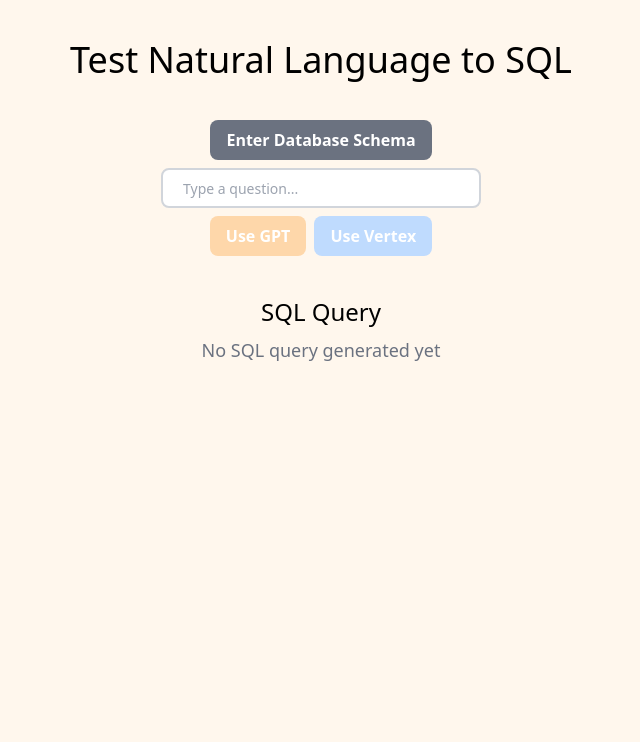
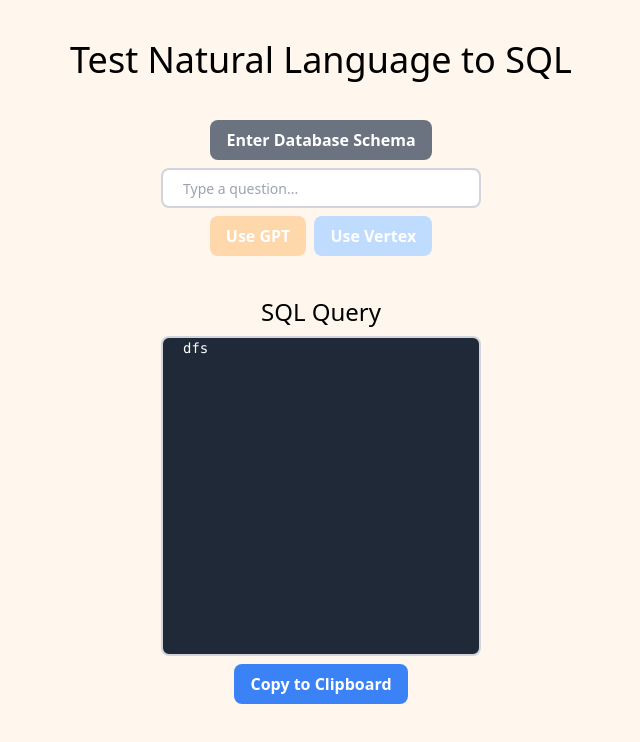
Before and after one commit to MartinGulla00/tesis-fe, a React (Vite) app in the folder tesis/: page / in a window 1280 px wide. Shown: the top 742 px of the page, without its empty margins (319-959 px from the left). Built offline with nearby package versions, Linux system fonts and the light colour scheme.

Commit message:
Add vertex endpoint

```diff
--- a/tesis/src/App.tsx
+++ b/tesis/src/App.tsx
@@ -1,16 +1,44 @@
 import { useState } from "react"
 import { Modal } from "./Modal"
+import { useMutation } from "@tanstack/react-query"
+import { createQuery } from "./api/vertex"
 
 export const App = () => {
   const [query, setQuery] = useState('')
   const [databaseSchema, setDatabaseSchema] = useState('')
   const [showSchemaInput, setShowSchemaInput] = useState(false)
-  const [resultSqlQuery, setResultSqlQuery] = useState('')
+  const [resultSqlQuery, setResultSqlQuery] = useState('dfs')
   const [modelToUse, setModelToUse] = useState<'gpt'|'vertex'>('gpt')
+  const [isCopied, setIsCopied] = useState(false);
+
+  const handleCopy = () => {
+    navigator.clipboard.writeText(resultSqlQuery);
+    setIsCopied(true);
+
+    // Revert the state after 3 seconds
+    setTimeout(() => {
+      setIsCopied(false);
+    }, 3000);
+  };
+
+  const { mutate: vertexMutation, isPending } = useMutation({
+    mutationFn: createQuery.mutation,
+    onSuccess: (data) => {
+      setResultSqlQuery(data)
+    },
+    onError: (err) => {
+      // set error
+    },
+  });
 
   const handleSubmit = (e: React.FormEvent) => {
     e.preventDefault()
-    setResultSqlQuery(`${modelToUse} - ${query} - ${databaseSchema}`)
+    if (modelToUse === 'gpt') {
+      // call GPT mutation
+      return
+    }
+    if (modelToUse === 'vertex')
+      vertexMutation({ query, schema: databaseSchema })
   }
 
   return (
@@ -64,12 +92,20 @@ export const App = () => {
       </form>
         <div className="flex flex-col gap-2 justify-center pt-10 w-1/4 items-center">
           <h2 className="text-2xl">SQL Query</h2>
-          {resultSqlQuery ? (
-            <textarea
-              className="border-2 border-gray-300 px-5 pr-16 rounded-lg text-sm focus:outline-gray-500 w-full h-80 font-mono bg-gray-800 text-white resize-none"
-              value={resultSqlQuery}
-              readOnly
-            />
+          {isPending && <p className="text-lg text-gray-500">Loading...</p>}
+          {!isPending && resultSqlQuery ? (
+            <>
+              <textarea
+                className="border-2 border-gray-300 px-5 pr-16 rounded-lg text-sm focus:outline-gray-500 w-full h-80 font-mono bg-gray-800 text-white resize-none"
+                value={resultSqlQuery}
+                readOnly
+              />
+              <button type="button" className={`${
+                isCopied ? 'bg-green-500' : 'bg-blue-500 hover:bg-blue-700'
+              } text-white font-bold py-2 px-4 rounded-lg w-fit transition-colors duration-300`} onClick={handleCopy}>
+              {isCopied ? 'Copied!' : 'Copy to Clipboard'}
+              </button>
+            </>
           ) : (
             <p className="text-lg text-gray-500">No SQL query generated yet</p>
           )}
--- a/tesis/src/api/vertex.ts
+++ b/tesis/src/api/vertex.ts
@@ -1,19 +1,18 @@
-// export const createQuery = {
-//     mutation: async ({
-//       userId,
-//       couponCode,
-//       subscriptionPriceId,
-//     }: CreateStripeSubscriptionParams) => {
-//       const { data } = await publicAPI.post<
-//         ServiceResponse<{ subscriptionId: string; clientSecret: string }>
-//       >(`/patients/${userId}/create-subscription`, {
-//         couponCode,
-//         subscriptionPriceId,
-//       });
+import axios from "axios";
 
-//       return data.data;
-//     },
-//     invalidates: (queryClient: QueryClient) => {
-//       void queryClient.invalidateQueries({ queryKey: [DOMAIN] });
-//     },
-//   };
+export const createQuery = {
+    mutation: async ({
+      schema,
+      query,
+    }:{ schema: string, query: string}) => {
+      const { sqlQuery } = await axios.post<
+        { schema: string, query: string},
+        { sqlQuery: string }
+      >(`http://192.168.1.13:8001/transform-query`, {
+        schema,
+        query,
+      });
+
+      return sqlQuery;
+    },
+  };
--- a/tesis/src/main.tsx
+++ b/tesis/src/main.tsx
@@ -2,9 +2,14 @@ import { StrictMode } from 'react'
 import { createRoot } from 'react-dom/client'
 import './index.css'
 import { App } from './App'
+import { QueryClient, QueryClientProvider } from "@tanstack/react-query";
+
+const queryClient = new QueryClient();
 
 createRoot(document.getElementById('root')!).render(
-  <StrictMode>
-    <App />
-  </StrictMode>,
+  <QueryClientProvider client={queryClient}>
+    <StrictMode>
+      <App />
+    </StrictMode>
+  </QueryClientProvider>
 )
```
